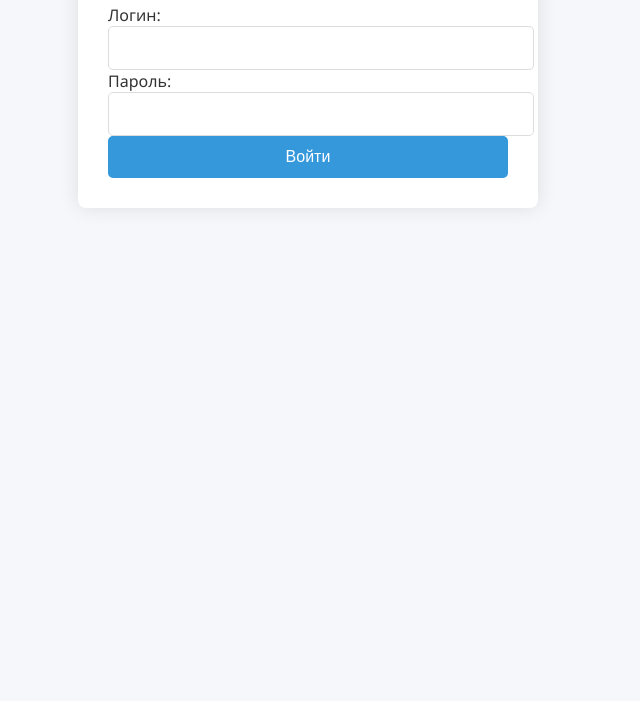
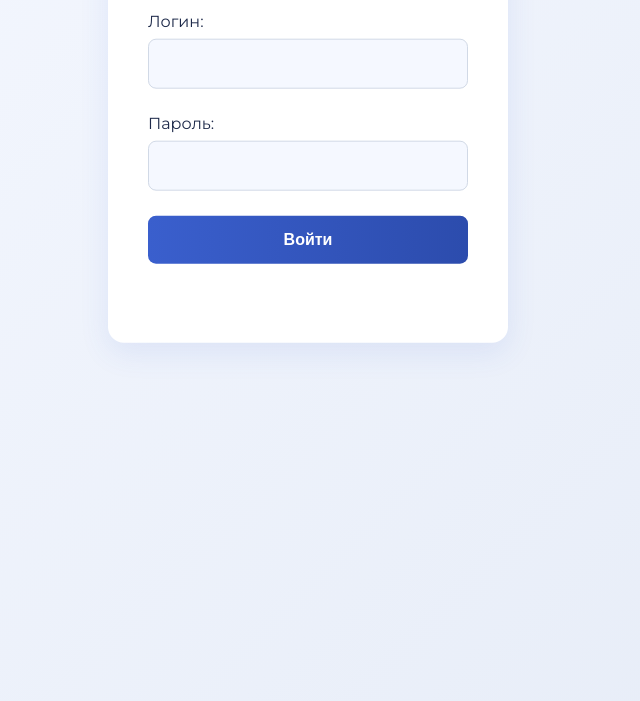
Before and after one commit to Luckyw0t/hacka, a plain HTML site: page index.html in a window 1280 px wide. Shown: the part 149-850 px from the top of the page, without its empty margins (332-972 px from the left). Before the commit the page ends 800 px from the top, so only its background shows below. Drawn offline with nearby package versions, Linux system fonts and the light colour scheme.

Commit message:
Update index.html
я все поменял крч

```diff
--- a/index.html
+++ b/index.html
@@ -4,51 +4,113 @@
     <meta charset="UTF-8">
     <meta name="viewport" content="width=device-width, initial-scale=1.0">
     <title>Урпэт - Вход в систему</title>
+    <link href="https://fonts.googleapis.com/css2?family=Montserrat:wght@300;400;600;800&family=Playfair+Display:wght@700&display=swap" rel="stylesheet">
+    <link rel="stylesheet" href="https://cdnjs.cloudflare.com/ajax/libs/font-awesome/6.0.0-beta3/css/all.min.css">
     <style>
-         body {
-            font-family: 'Segoe UI', Tahoma, Geneva, Verdana, sans-serif;
+        :root {
+            --primary: #3a5fcd;
+            --secondary: #2c4cad;
+            --accent: #5d9cec;
+            --dark: #1e2a4a;
+            --light: #f8f9fa;
+            --glass: rgba(255, 255, 255, 0.15);
+        }
+
+        * {
             margin: 0;
             padding: 0;
-            background-color: #f5f7fa;
-            color: #333;
+            box-sizing: border-box;
         }
 
-        .header {
-            display: flex;
-            justify-content: space-between;
-            align-items: center;
-            padding: 15px 30px;
-            background-color: #2c3e50;
-            color: white;
-            box-shadow: 0 2px 10px rgba(0,0,0,0.1);
+        body {
+            font-family: 'Montserrat', sans-serif;
+            background: linear-gradient(135deg, #f5f8ff, #e6ecf7);
+            min-height: 100vh;
+            color: var(--dark);
         }
 
         .login-container {
             max-width: 400px;
             margin: 50px auto;
-            padding: 30px;
+            padding: 40px;
             background: white;
-            border-radius: 8px;
-            box-shadow: 0 0 20px rgba(0,0,0,0.1);
+            border-radius: 16px;
+            box-shadow: 0 10px 30px rgba(58, 95, 205, 0.1);
+            animation: float 6s ease-in-out infinite;
+        }
+
+        @keyframes float {
+            0%, 100% { transform: translateY(0); }
+            50% { transform: translateY(-10px); }
+        }
+
+        .login-container h2 {
+            font-family: 'Playfair Display', serif;
+            text-align: center;
+            margin-bottom: 30px;
+            font-size: 2rem;
+            color: var(--primary);
+            position: relative;
+        }
+
+        .form-group {
+            margin-bottom: 25px;
+            position: relative;
+        }
+
+        .form-group label {
+            display: block;
+            margin-bottom: 8px;
+            font-weight: 500;
+            color: var(--dark);
         }
 
         .form-group input {
             width: 100%;
-            padding: 12px;
-            border: 1px solid #ddd;
-            border-radius: 5px;
+            padding: 15px 20px;
+            background: #f5f8ff;
+            border: 1px solid #d1d9e6;
+            border-radius: 8px;
             font-size: 16px;
+            color: var(--dark);
+            transition: all 0.3s ease;
+        }
+
+        .form-group input:focus {
+            outline: none;
+            border-color: var(--accent);
+            box-shadow: 0 0 0 3px rgba(93, 156, 236, 0.2);
         }
 
         .submit-btn {
             width: 100%;
-            padding: 12px;
-            background-color: #3498db;
+            padding: 15px;
+            background: linear-gradient(to right, var(--primary), var(--secondary));
             color: white;
             border: none;
-            border-radius: 5px;
+            border-radius: 8px;
             font-size: 16px;
+            font-weight: 600;
             cursor: pointer;
+            transition: all 0.3s ease;
+        }
+
+        .submit-btn:hover {
+            transform: translateY(-2px);
+            box-shadow: 0 5px 15px rgba(58, 95, 205, 0.3);
+        }
+
+        #errorMessage {
+            color: #ff6b6b;
+            text-align: center;
+            margin-top: 20px;
+            font-weight: 500;
+            opacity: 0;
+            transition: opacity 0.3s ease;
+        }
+
+        #errorMessage.show {
+            opacity: 1;
         }
     </style>
 </head>
@@ -66,7 +128,7 @@
             </div>
             <button type="submit" class="submit-btn">Войти</button>
         </form>
-        <div id="errorMessage" style="color: red; display: none;"></div>
+        <div id="errorMessage">Неверные учетные данные</div>
     </div>
 
     <script>
@@ -94,9 +156,8 @@
                 }
 
                 const data = await response.json();
+                localStorage.setItem('jwtToken', data.token);
 
-                // Сохраняем токен и перенаправляем
-                localStorage.setItem('jwtToken', data.token);
                 if (data.role === 'student') {
                     window.location.href = 'student.html';
                 } else {
@@ -104,7 +165,10 @@
                 }
             } catch (error) {
                 errorElement.textContent = error.message;
-                errorElement.style.display = 'block';
+                errorElement.classList.add('show');
+                setTimeout(() => {
+                    errorElement.classList.remove('show');
+                }, 3000);
             }
         });
     </script>
```
